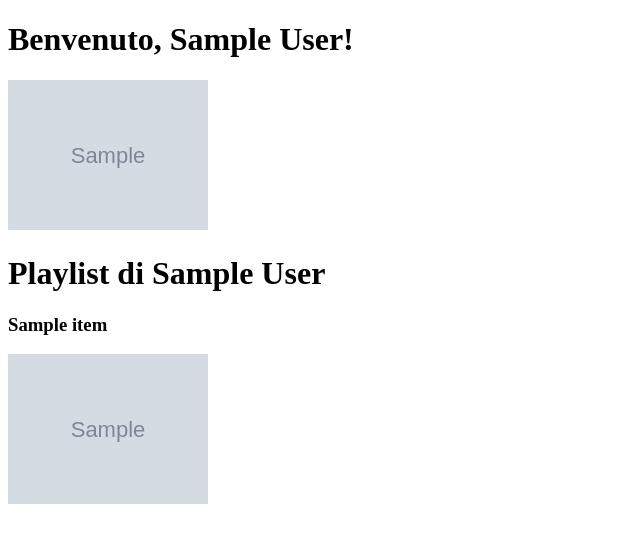
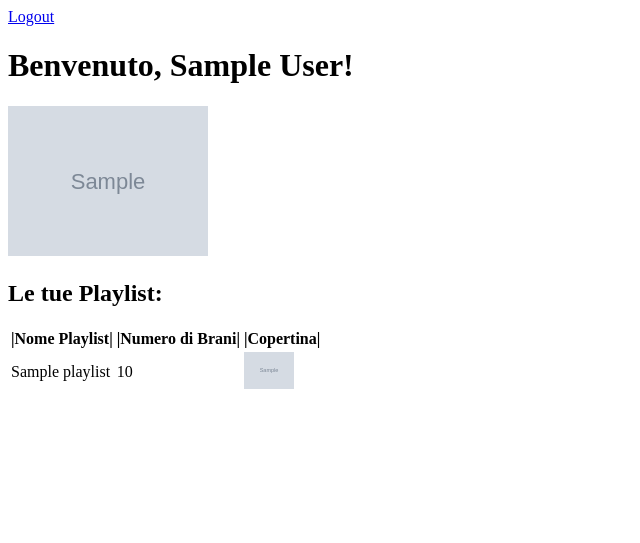
Before and after one commit to RaffoMagno/Progetto_Spotify_API, a Flask app: template templates/home.html in a window 1280 px wide. Shown: the top 543 px of the page, without its empty margins (0-640 px from the left). Run offline with Flask 3, Linux system fonts and the light colour scheme; the template is opened without the code that fills it: most values are stand-ins (such as "Sample title", 1, 10 or a date in 2020); grey boxes marked "Sample" are stand-in pictures.

Commit message:
aggiunta visualizzazione playlist

```diff
--- a/app.py
+++ b/app.py
@@ -13,13 +13,19 @@ sp_oauth = SpotifyOAuth(
     client_id=SPOTIFY_CLIENT_ID,
     client_secret=SPOTIFY_CLIENT_SECRET,
     redirect_uri=SPOTIFY_REDIRECT_URI,
-    scope="user-read-private"
+    scope="user-read-private",
+    show_dialog=True
 )
 
 @app.route('/')
 def login():
     auth_url = sp_oauth.get_authorize_url()
     return redirect(auth_url)
+
+@app.route('/logout')
+def logout():
+    session.clear() #cancelliamo l'access token salvato in session
+    return redirect(url_for('login'))
 
 @app.route('/callback')
 def callback():
@@ -31,16 +37,16 @@ def callback():
 
 @app.route('/home')
 def home():
-    token_info = session.get('token_info', None)
+    token_info = session.get('token_info', None) #recupero token sissione (salvato prima)
     if not token_info:
         return redirect(url_for('login'))
 
-    sp = spotipy.Spotify(auth=token_info['access_token'])
+    sp = spotipy.Spotify(auth=token_info['access_token']) #usiamo il token per ottenere i dati del profilo
     user_info = sp.current_user()
-    user_playlist = sp.current_user_playlists()
-    print(f' User info: {user_info}')
-    print(f' User playlist: {user_playlist}')
-    return render_template('home.html', user_info=user_info, user_playlist=user_playlist)
+    print(user_info) #capiamo la struttura di user_info per usarle nel frontend
+    playlists = sp.current_user_playlists()
+    playlists_info = playlists['items']
+    return render_template('home.html', user_info=user_info, playlists=playlists_info)
 
 if __name__ == '__main__':
     app.run(debug=True)
--- a/templates/home.html
+++ b/templates/home.html
@@ -3,19 +3,43 @@
     <head>
         <meta charset="UTF-8">
         <meta name="viewport" content="width=device-width, initial-scale=1.0">
-    </head>
+        <title>Profilo Utente</title>
+</head>
 <body>
+    <a href="{{ url_for('logout') }}">Logout</a>
     <h1>Benvenuto, {{ user_info['display_name'] }}!</h1>
     {% if user_info['images'] %}
-    <img src="{{ user_info['images'][0]['url'] }}" width="200">
+        <img src="{{ user_info['images'][0]['url'] }}" width="200" alt="Immagine profilo">
     {% endif %}
-    <br>
+    <h2>Le tue Playlist:</h2>
+    {% if playlists %}
+    <table>
+        <thead>
+            <tr>
+            <th>|Nome Playlist|</th>
+            <th>|Numero di Brani|</th>
+            <th>|Copertina|</th>
+            </tr>
+        </thead>
+    <tbody>
+        {% for playlist in playlists %}
+            <tr>
+            <td>{{ playlist['name'] }}</td>
+            <td>{{ playlist['tracks']['total'] }}</td>
+            <td>
+        {% if playlist['images'] %}
+            <img src="{{ playlist['images'][0]['url'] }}" width="50" alt="Copertina playlist">
+        {% else %}
+            Nessuna immagine
+        {% endif %}
 
-    <h1>Playlist di {{ user_info['display_name'] }}</h1>
-    <h3>{{ user_playlist['items'][0]['name'] }}</h3>
-    {% if user_playlist['items'][0]['images'] %}
-        <img src="{{ user_playlist['items'][0]['images'][0]['url'] }}" width="200">
-    {% endif %}
-
+            </td>
+            </tr>
+        {% endfor %}
+    </tbody>
+    </table>
+{% else %}
+<p>Non hai playlist disponibili.</p>
+{% endif %}
 </body>
 </html>
```
Also changed, not shown: 1 other file.
